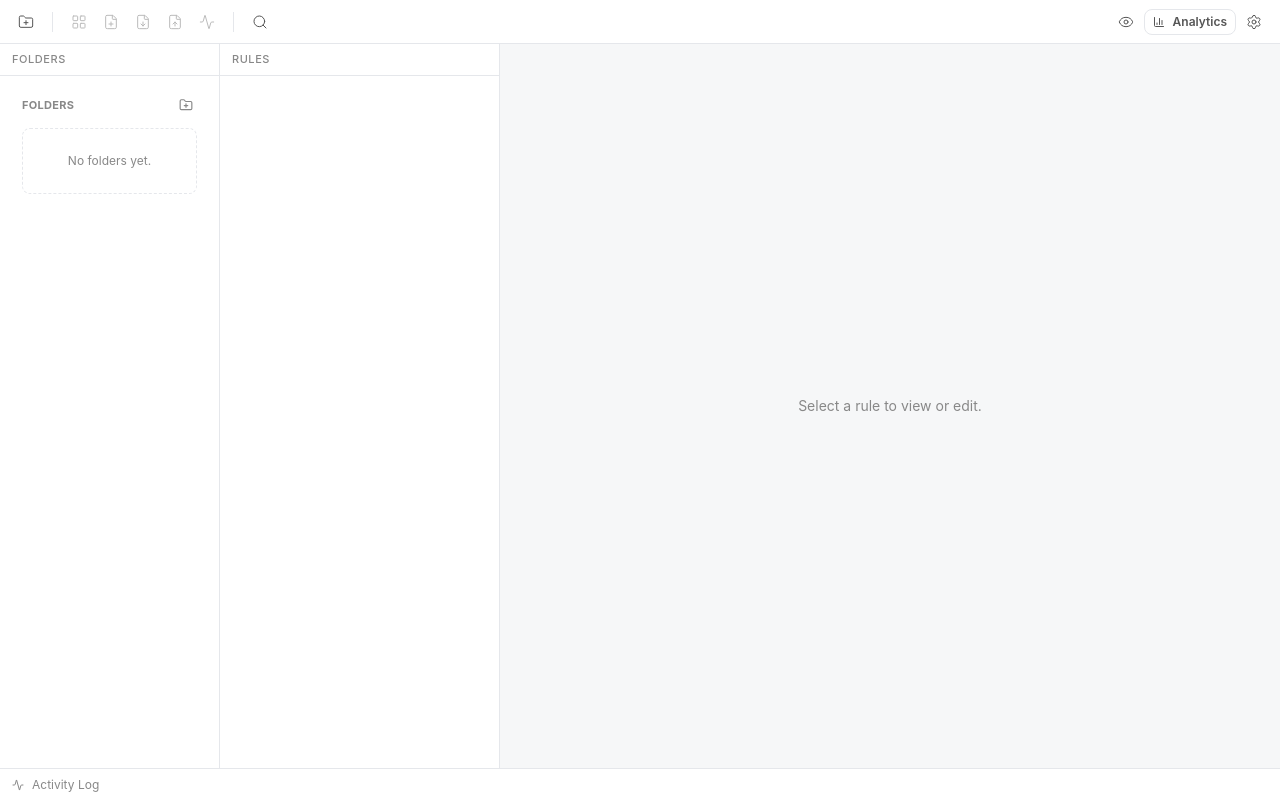
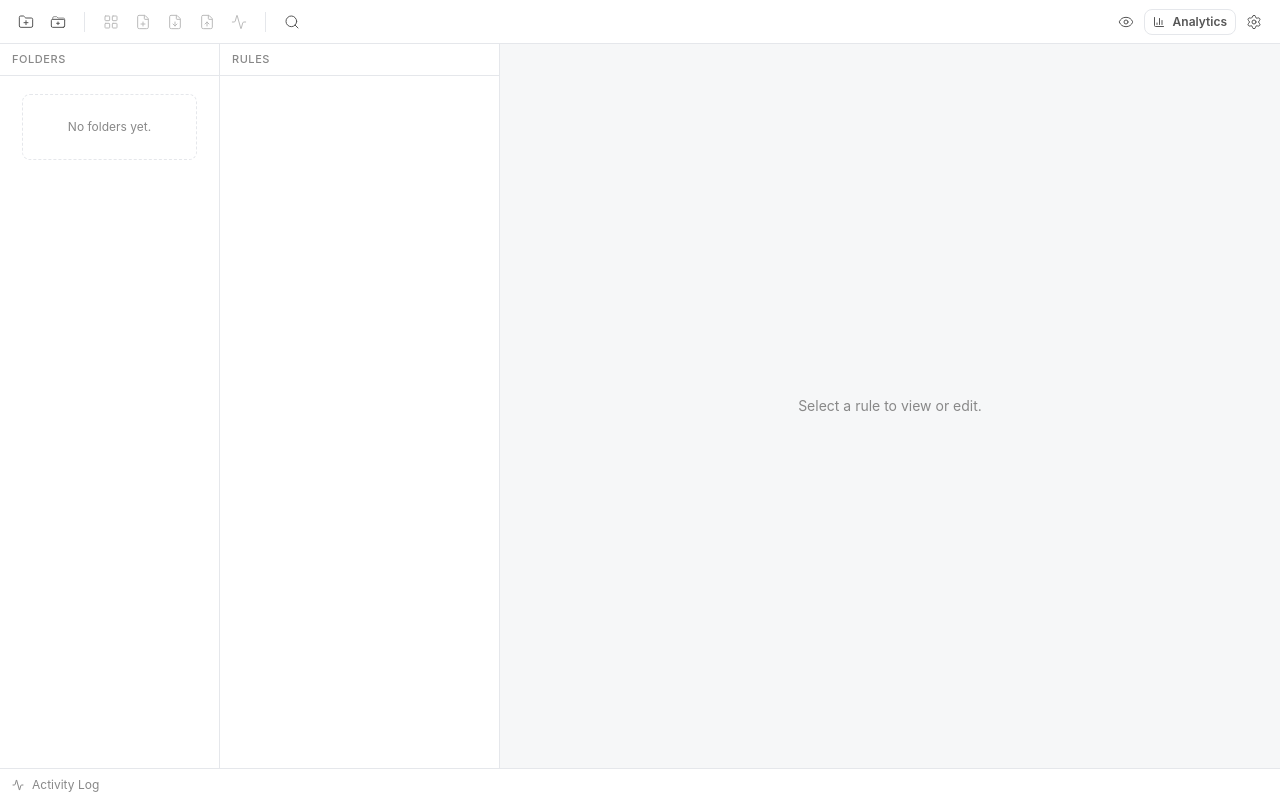
Before and after one commit to 0xForelsket/FileDispatch, a React (Vite) app: page / in a window 1280 px wide. Built offline with nearby package versions, Linux system fonts and the light colour scheme; the HTML template or start-up script is replaced by a standard one.

Commit message:
feat: Implement folder management with new Tauri commands, a main application UI, and a virtualized folder list.

```diff
--- a/src/App.tsx
+++ b/src/App.tsx
@@ -1,6 +1,5 @@
 import { useCallback, useEffect, useMemo, useState } from "react";
 import {
-  FolderPlus,
   FilePlus,
   FileDown,
   FileUp,
@@ -17,11 +16,13 @@ import { readTextFile, writeTextFile } from "@tauri-apps/plugin-fs";
 
 import { ActivityLog } from "@/components/logs/ActivityLog";
 import { AddFolderDialog } from "@/components/folders/AddFolderDialog";
+import { AddGroupDialog } from "@/components/folders/AddGroupDialog";
 import { FolderList } from "@/components/folders/FolderList";
 import { RuleList } from "@/components/rules/RuleList";
 import { RuleEditor } from "@/components/rules/RuleEditor";
 import { SettingsDialog } from "@/components/settings/SettingsDialog";
 import { StatsModal } from "@/components/ui/StatsModal";
+import { AddFolderIcon, AddGroupIcon } from "@/components/ui/CustomIcons";
 import { TemplateGallery } from "@/components/templates/TemplateGallery";
 import { useFolders } from "@/hooks/useFolders";
 import { useLogs } from "@/hooks/useLogs";
@@ -174,7 +175,28 @@ function App() {
               }`}
             label=""
             showIcon
-            icon={<FolderPlus className="h-4 w-4" strokeWidth={1.5} />}
+            icon={<AddFolderIcon className="h-4 w-4" />}
+          />
+
+          <AddGroupDialog
+            trigger={
+              <button
+                className={`flex items-center justify-center p-1.5 rounded transition-colors ${isLinear
+                  ? "text-[var(--fg-secondary)] hover:bg-[var(--bg-subtle)] hover:text-[var(--fg-primary)]"
+                  : "text-[var(--fg-primary)] border border-transparent hover:border-[var(--fg-primary)] hover:bg-[var(--bg-panel)]"
+                  }`}
+                title="New Group"
+              >
+                <AddGroupIcon className="h-4 w-4" />
+                {/* Visual distinction for "Group" vs "Folder" - maybe add a small badge or use different icon if available?
+                     FolderPlus is reused. Let's overlay a small 'G' or just use tooltip.
+                     Actually, Hazel uses a specific icon. I'll stick to FolderPlus but maybe add an identifier in the icon or use a different one if available.
+                     Lucide has `FolderPlus` and `Folder`. `Folder` + `Plus` maybe?
+                     Let's use FolderPlus for both for now, tooltip distinguishes them.
+                  */}
+                <span className="sr-only">New Group</span>
+              </button>
+            }
           />
         </div>
 
--- a/src/components/folders/FolderList.tsx
+++ b/src/components/folders/FolderList.tsx
@@ -1,7 +1,7 @@
 
 import { useMemo, useState } from "react";
-import { ChevronRight, FolderPlus } from "lucide-react";
-import { AddGroupDialog } from "./AddGroupDialog";
+import { ChevronRight } from "lucide-react";
+
 
 import { useFolderStore } from "@/stores/folderStore";
 import { useRuleStore } from "@/stores/ruleStore";
@@ -175,23 +175,6 @@ export function FolderList() {
         onDrop={(e) => handleDrop(e, undefined)} // Root drop
       >
         <div className="flex flex-col gap-1 min-h-[50px]">
-          {/* Group Header & Add Actions */}
-          <div className="flex items-center justify-between px-2 py-1 select-none">
-            <div className="text-[11px] font-bold text-[var(--fg-muted)] uppercase tracking-wide">
-              Folders
-            </div>
-            <AddGroupDialog
-              trigger={
-                <button
-                  className="p-1 rounded hover:bg-[var(--bg-subtle)] text-[var(--fg-muted)] hover:text-[var(--fg-primary)] transition-colors"
-                  title="New Group"
-                >
-                  <FolderPlus className="w-3.5 h-3.5" />
-                </button>
-              }
-            />
-          </div>
-
           {/* List */}
           <div className="flex flex-col gap-0.5" >
             {folders.length === 0 ? (
--- /dev/null
+++ b/src/components/ui/CustomIcons.tsx
@@ -0,0 +1,43 @@
+import type { SVGProps } from "react";
+
+export const AddFolderIcon = (props: SVGProps<SVGSVGElement>) => (
+    <svg
+        xmlns="http://www.w3.org/2000/svg"
+        viewBox="0 0 24 24"
+        fill="none"
+        stroke="currentColor"
+        strokeWidth="1.5"
+        strokeLinecap="round"
+        strokeLinejoin="round"
+        {...props}
+    >
+        {/* Standard Folder Shape */}
+        <path d="M20 20a2 2 0 0 0 2-2V8a2 2 0 0 0-2-2h-7.9a2 2 0 0 1-1.69-.9L9.6 3.9A2 2 0 0 0 7.93 3H4a2 2 0 0 0-2 2v13a2 2 0 0 0 2 2Z" />
+        {/* Plus Sign */}
+        <path d="M12 10v6" />
+        <path d="M9 13h6" />
+    </svg>
+);
+
+export const AddGroupIcon = (props: SVGProps<SVGSVGElement>) => (
+    <svg
+        xmlns="http://www.w3.org/2000/svg"
+        viewBox="0 0 24 24"
+        fill="none"
+        stroke="currentColor"
+        strokeWidth="1.5"
+        strokeLinecap="round"
+        strokeLinejoin="round"
+        {...props}
+    >
+        {/* Back layer (indicating depth/group) */}
+        <path d="M4 8V6a2 2 0 0 1 2-2h4l2 2h8a2 2 0 0 1 2 2v2" opacity="0.6" />
+
+        {/* Front Folder Shape */}
+        <path d="M20 20a2 2 0 0 0 2-2v-8a2 2 0 0 0-2-2H4a2 2 0 0 0-2 2v8a2 2 0 0 0 2 2h16Z" />
+
+        {/* Plus Sign (slightly distinct position or style if needed, but keeping consistent is good) */}
+        <path d="M12 12v4" />
+        <path d="M10 14h4" />
+    </svg>
+);
```
Also changed, not shown: 2 other files (tests, documents, lock files or other folders).
